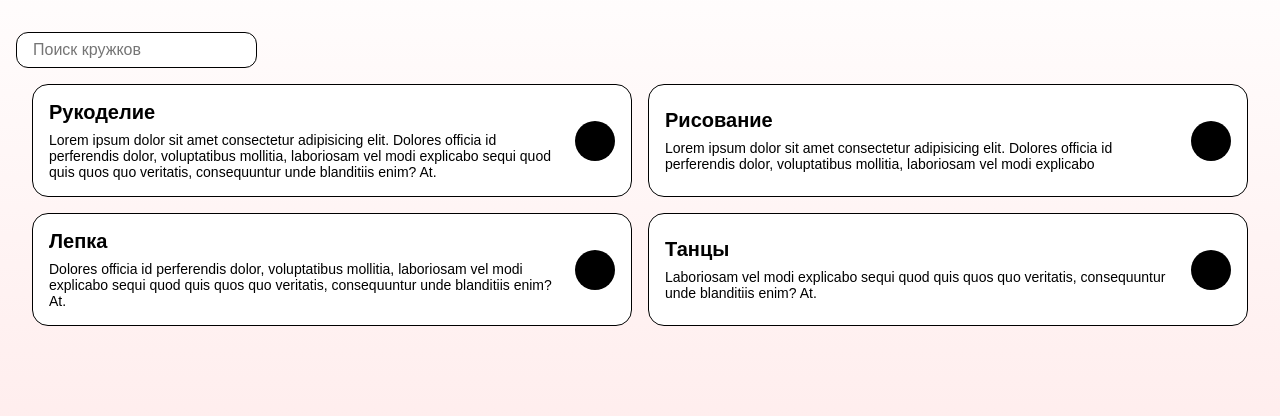
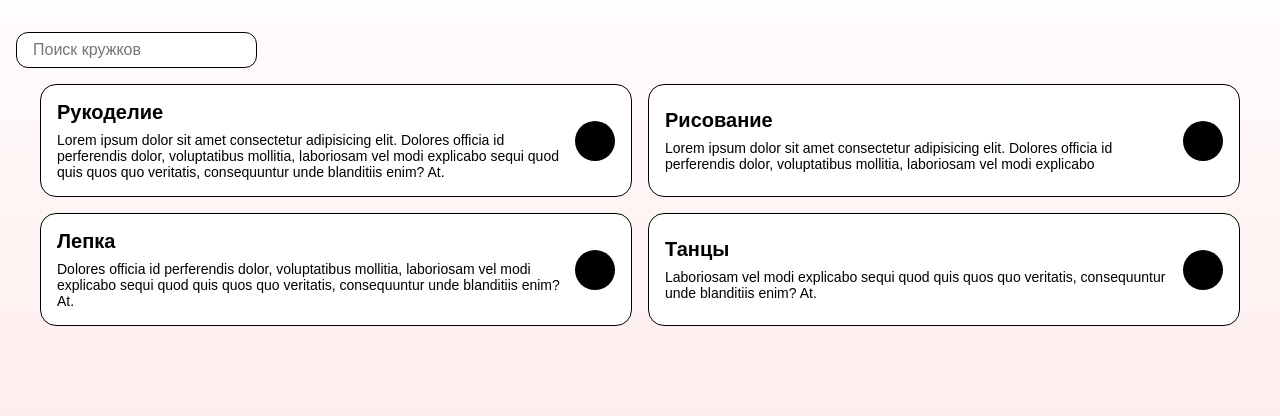
Before and after one commit to Wester35/django_site, a Django app: template server/activities/templates/activities.html in a window 1280 px wide. Shown: the part 78-494 px from the top of the page. Run offline with Django 5.2, Linux system fonts and the light colour scheme; the template is opened without the code that fills it, so the values that code supplies are empty.

Commit message:
feat: add container

```diff
--- a/server/activities/templates/activities.css
+++ b/server/activities/templates/activities.css
@@ -6,11 +6,7 @@
 
 body {
   font-family: Arial, sans-serif;
-  background: linear-gradient(
-    180deg,
-    rgba(255, 255, 255) 0%,
-    rgba(255, 227, 227) 100%
-  );
+  background: linear-gradient(180deg, rgba(255, 255, 255) 0%, rgba(255, 227, 227) 100%);
   background-attachment: fixed;
 }
 
@@ -38,10 +34,16 @@
   font-weight: bold;
 }
 
+.container {
+  max-width: 1200px;
+  width: 95%;
+  margin: auto;
+}
+
 .activities-list {
   display: grid;
   grid-template-columns: 1fr 1fr;
-  margin: 0 2rem;
+  margin: 0 auto;
   gap: 1rem;
 }
 
--- a/server/activities/templates/activities.html
+++ b/server/activities/templates/activities.html
@@ -30,7 +30,7 @@
       <input class="search-input" type="text" placeholder="Поиск кружков" />
     </section>
 
-    <section class="activities-list">
+    <section class="activities-list container">
       <div class="activity-item">
         <div class="activity-info">
           <h3>Рукоделие</h3>
```
